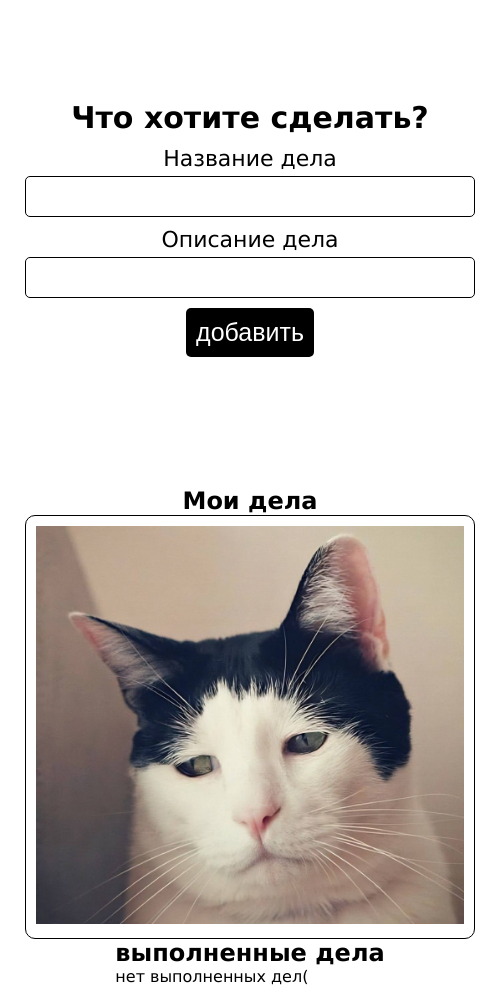
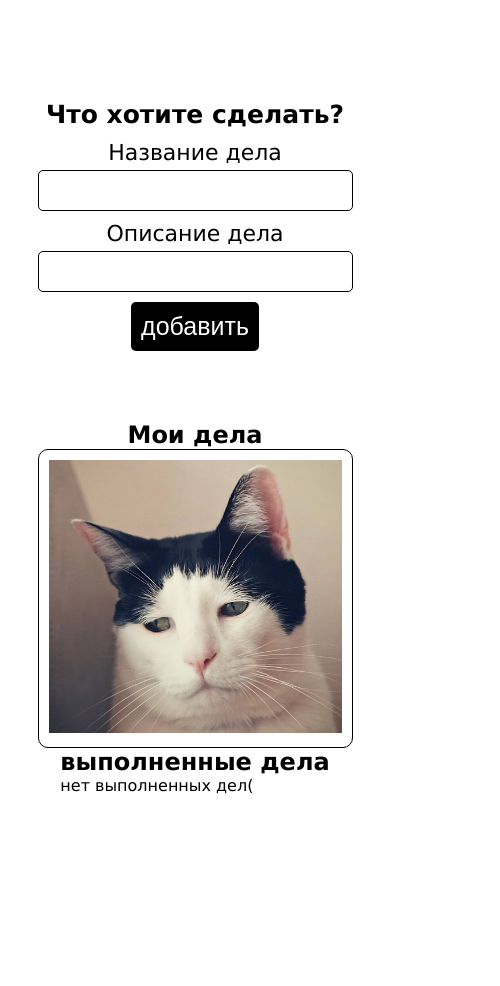
Before and after one commit to akaryaka/todo-vue-ts, a Vue app: page / in a window 390 px wide. Shown: the whole page, 500 px wide, since content can reach past the window. After the commit the page ends 895 px from the top, so only its background shows below. Built offline with nearby package versions, Linux system fonts and the light colour scheme.

Commit message:
mobile version fixed

```diff
--- a/src/components/Todo.vue
+++ b/src/components/Todo.vue
@@ -35,8 +35,8 @@
       padding-top: 300px;
     }
     @media(max-width: 575px) {
-      width: 500px;
-      padding-top: 100px;
+      width: 100%;
+      padding: 100px 20px;
     }
   }
 
@@ -46,6 +46,9 @@
     font-size: 30px;
     line-height: 120%;
     text-align: center;
+    @media(max-width: 575px) {
+      font-size: 25px;
+    }
   }
 
   .todo {
@@ -73,12 +76,12 @@
         width: 600px;
       }
       @media(max-width: 991px) {
-        // padding-top: 300px;
         margin-right: 0;
         margin-bottom: 100px;
       }
       @media(max-width: 575px) {
         width: 100%;
+        margin-bottom: 40px;
       }
     }
     &__output {
```
Also changed, not shown: 6 other files (tests, documents, lock files or other folders).
